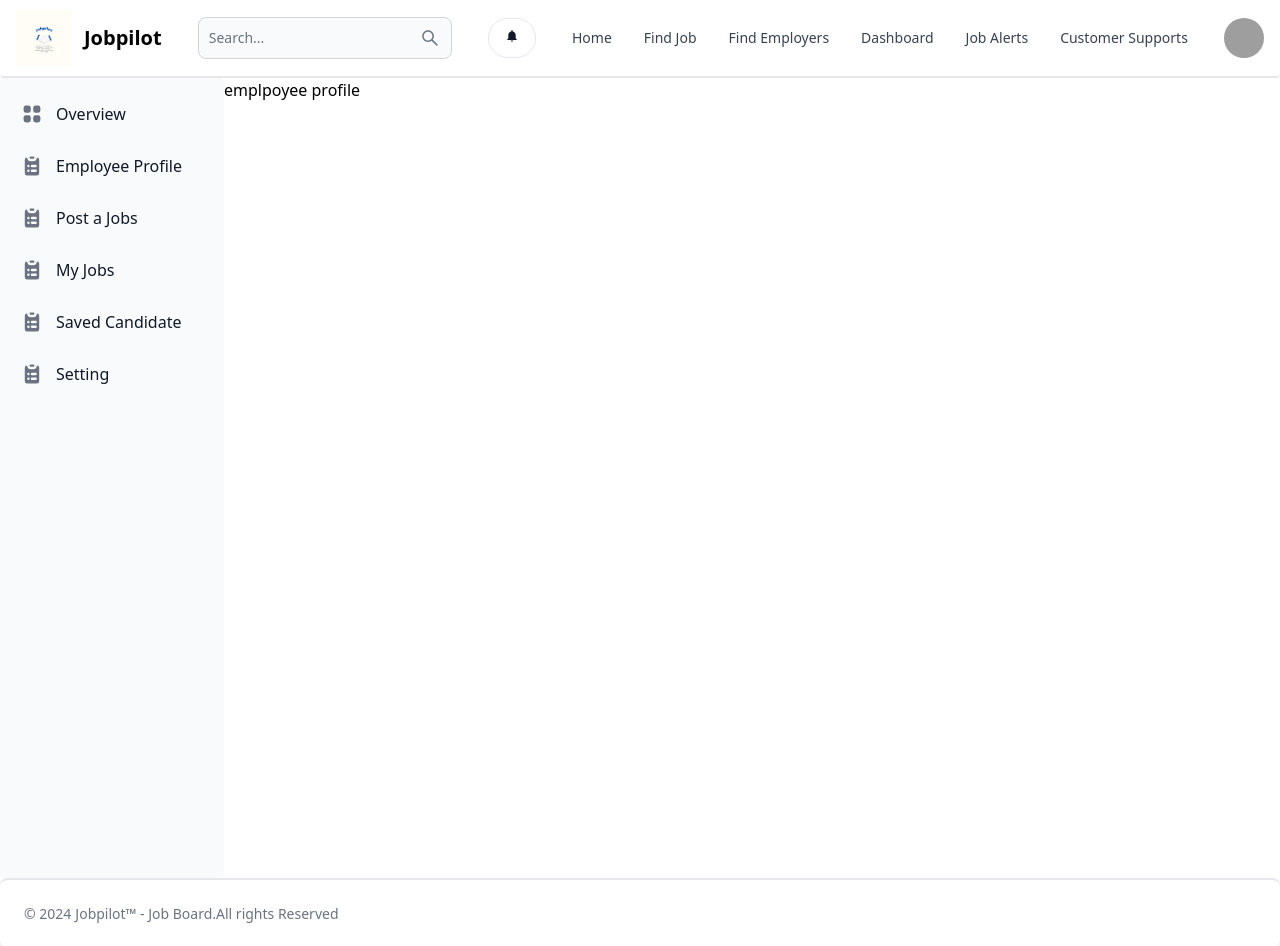
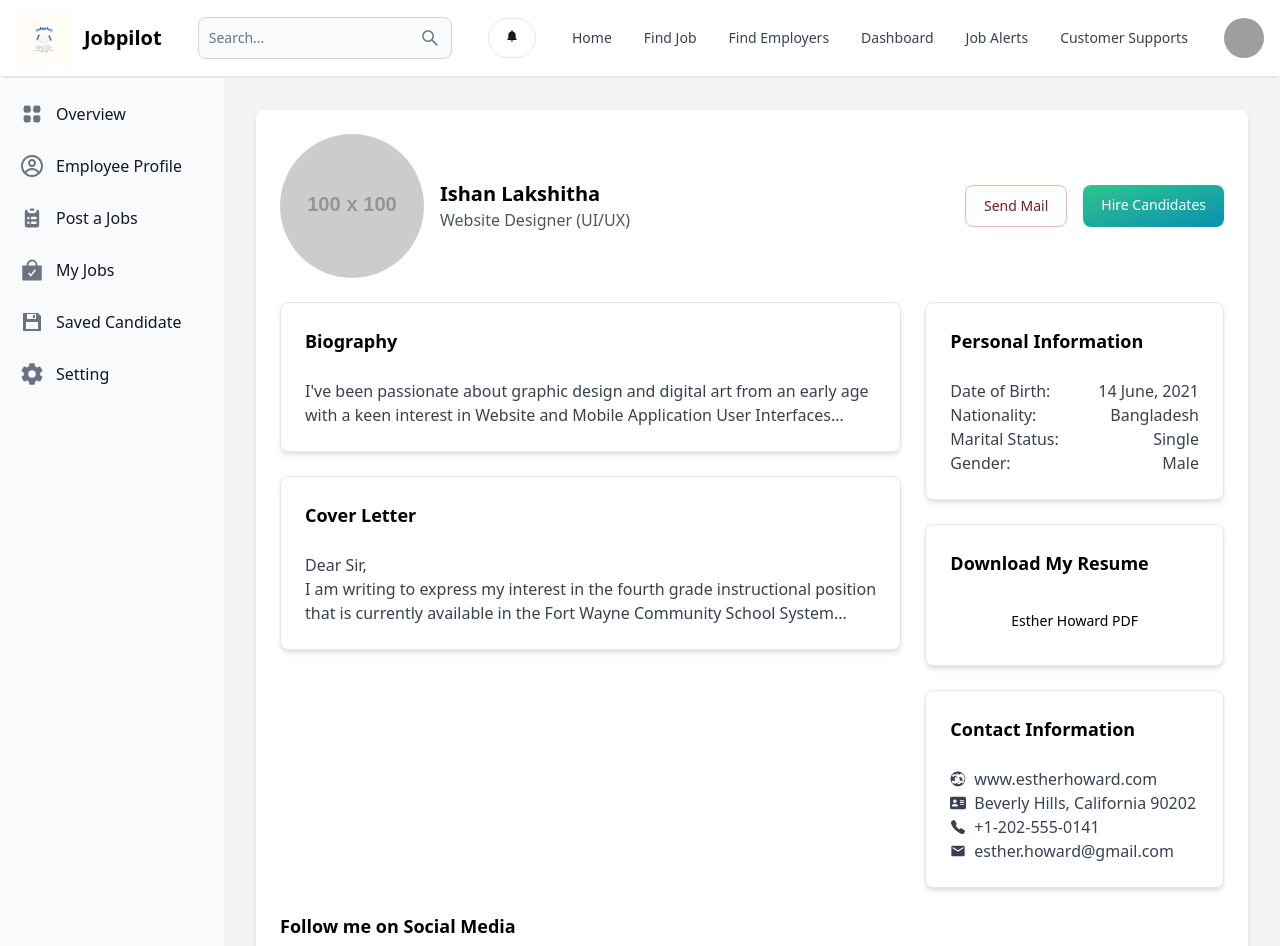
Before and after one commit to Sameemadhu16/Job-Listings, a React (Vite) app in the folder client/: page /poster-dashboard/employeeprofile in a window 1280 px wide. Shown: the top 946 px of the page. Built offline with nearby package versions, Linux system fonts and the light colour scheme; grey boxes are pictures that could not be loaded.

Commit message:
create jobposter profile

```diff
--- a/client/src/components/Poster.DashEmployeeProfile.jsx
+++ b/client/src/components/Poster.DashEmployeeProfile.jsx
@@ -1,9 +1,105 @@
 import React from 'react'
+import { Button, Card, Avatar, Badge } from 'flowbite-react';
+import { FaFacebook, FaTwitter, FaInstagram, FaLinkedin, FaGithub } from 'react-icons/fa';
+import { GiWorld } from "react-icons/gi";
+import { FaAddressCard } from "react-icons/fa6";
+import { IoCall } from "react-icons/io5";
+import { MdEmail } from "react-icons/md";
 
 export default function PosterDashEmployeeProfile() {
   return (
-    <div>
-      emplpoyee profile
+    <div className='w-full bg-red-800'>
+
+      <div className="bg-gray-100 p-8 min-h-screen">
+      <div className="w-4xl mx-auto bg-white rounded-lg shadow-md p-6">
+        {/* Profile Header */}
+        <div className="flex items-center justify-between">
+          <div className="flex items-center">
+            <Avatar img="https://via.placeholder.com/100" rounded={true} size="xl" />
+            <div className="ml-4">
+              <h1 className="text-xl font-bold">Ishan Lakshitha</h1>
+              <p className="text-gray-600">Website Designer (UI/UX)</p>
+            </div>
+          </div>
+          <div className="flex space-x-4">
+            <Button color='red'>Send Mail</Button>
+            <Button gradientDuoTone="greenToBlue">Hire Candidates</Button>
+          </div>
+        </div>
+
+
+        {/* Biography and Cover Letter */}
+
+        <div className="grid grid-cols-1 lg:grid-cols-3 gap-6 mt-6">
+          {/* Biography */}
+          <div className="lg:col-span-2">
+            <Card>
+              <h2 className="text-lg font-semibold mb-2">Biography</h2>
+              <p className="text-gray-700">
+                I've been passionate about graphic design and digital art from an early age with a keen interest in Website and Mobile Application User Interfaces...
+              </p>
+            </Card>
+            {/* Cover Letter */}
+            <Card className="mt-6">
+              <h2 className="text-lg font-semibold mb-2">Cover Letter</h2>
+              <p className="text-gray-700">
+                Dear Sir, <br />
+                I am writing to express my interest in the fourth grade instructional position that is currently available in the Fort Wayne Community School System...
+              </p>
+            </Card>
+          </div>
+          {/* Sidebar */}
+          <div>
+
+
+            {/* Personal Info */}
+
+            <Card>
+              <h2 className="text-lg font-semibold mb-2">Personal Information</h2>
+              <ul className="text-gray-700">
+                <li className="flex justify-between"><span>Date of Birth:</span> <span>14 June, 2021</span></li>
+                <li className="flex justify-between"><span>Nationality:</span> <span>Bangladesh</span></li>
+                <li className="flex justify-between"><span>Marital Status:</span> <span>Single</span></li>
+                <li className="flex justify-between"><span>Gender:</span> <span>Male</span></li>
+              </ul>
+            </Card>
+
+
+            {/* Resume */}
+
+            <Card className="mt-6">
+              <h2 className="text-lg font-semibold mb-2">Download My Resume</h2>
+              <Button gradientDuoTone="blueToIndigo">Esther Howard PDF</Button>
+            </Card>
+
+
+            {/* Contact Information */}
+            <Card className="mt-6">
+              <h2 className="text-lg font-semibold mb-2">Contact Information</h2>
+              <ul className="text-gray-700">
+                <li className="flex items-center"><span className="mr-2"><GiWorld /></span> www.estherhoward.com</li>
+                <li className="flex items-center"><span className="mr-2"><FaAddressCard /></span> Beverly Hills, California 90202</li>
+                <li className="flex items-center"><span className="mr-2"><IoCall /></span> +1-202-555-0141</li>
+                <li className="flex items-center"><span className="mr-2"><MdEmail /></span> esther.howard@gmail.com</li>
+              </ul>
+            </Card>
+          </div>
+        </div>
+
+
+        {/* Social Media */}
+        <div className="mt-6">
+          <h2 className="text-lg font-semibold mb-2">Follow me on Social Media</h2>
+          <div className="flex space-x-4">
+            <a href="#" className="text-blue-500"><FaFacebook size="2em" /></a>
+            <a href="#" className="text-blue-400"><FaTwitter size="2em" /></a>
+            <a href="#" className="text-pink-600"><FaInstagram size="2em" /></a>
+            <a href="#" className="text-blue-700"><FaLinkedin size="2em" /></a>
+
+          </div>
+        </div>
+      </div>
+    </div>
     </div>
   )
 }
--- a/client/src/components/Poster.DashSidebar.jsx
+++ b/client/src/components/Poster.DashSidebar.jsx
@@ -4,6 +4,10 @@ import { HiViewGrid, HiClipboardList } from "react-icons/hi"
 import { Link, useLocation } from 'react-router-dom'
 import { useEffect, useState } from 'react'
 import { useSelector } from 'react-redux'
+import { CgProfile } from "react-icons/cg";
+import { IoBagCheckSharp } from "react-icons/io5";
+import { RiSave3Fill } from "react-icons/ri";
+import { IoSettingsSharp } from "react-icons/io5";
 
 export default function PosterDashSidebar() {
   const location = useLocation();
@@ -26,7 +30,7 @@ export default function PosterDashSidebar() {
 
           <Link to="/poster-dashboard/employeeprofile">
 
-            <Sidebar.Item icon={HiClipboardList} as="div">
+            <Sidebar.Item icon={CgProfile} as="div">
               Employee Profile
             </Sidebar.Item>
           </Link>
@@ -39,19 +43,19 @@ export default function PosterDashSidebar() {
           </Link>
           <Link to="/poster-dashboard/my-jobs">
 
-            <Sidebar.Item icon={HiClipboardList} as="div">
+            <Sidebar.Item icon={IoBagCheckSharp} as="div">
               My Jobs
             </Sidebar.Item>
           </Link>
           <Link to="/poster-dashboard/myjobs">
 
-            <Sidebar.Item icon={HiClipboardList} as="div">
+            <Sidebar.Item icon={RiSave3Fill} as="div">
               Saved Candidate
             </Sidebar.Item>
           </Link>
           <Link to="/poster-dashboard/settings">
 
-            <Sidebar.Item icon={HiClipboardList} as="div">
+            <Sidebar.Item icon={IoSettingsSharp} as="div">
               Setting
             </Sidebar.Item>
           </Link>
```
